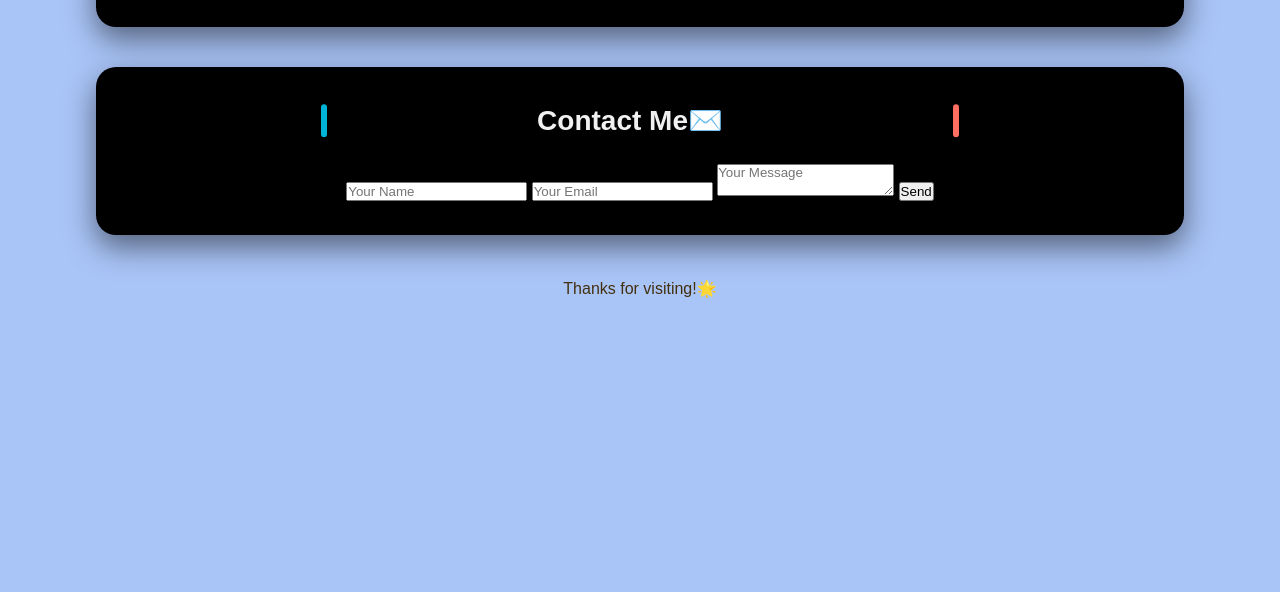
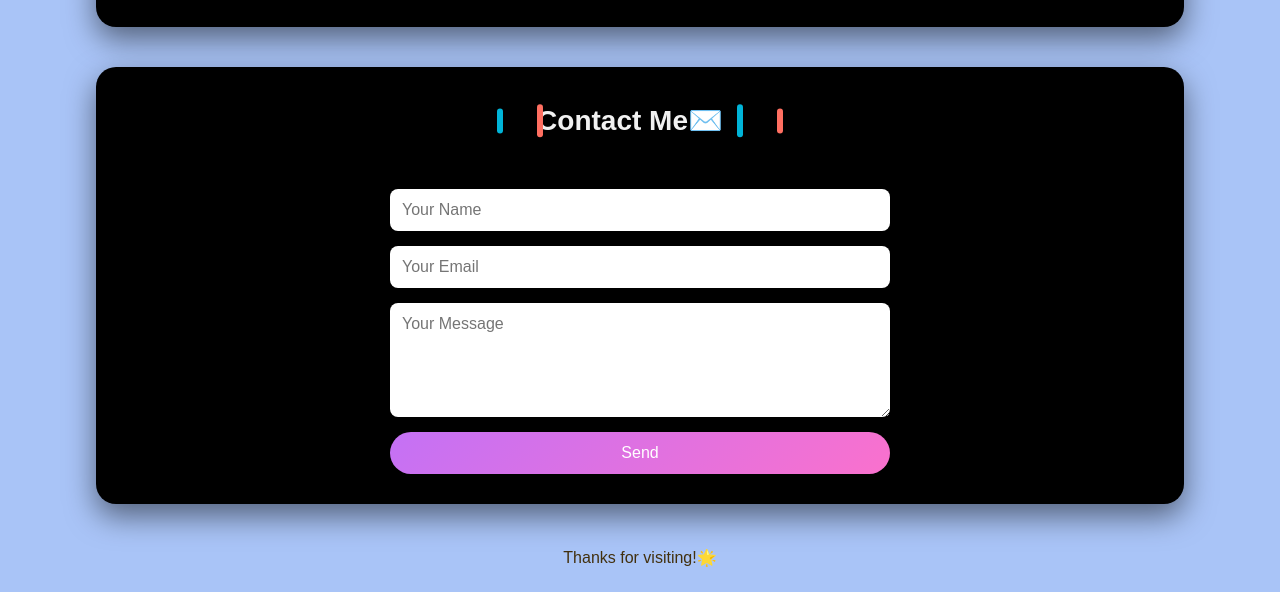
Before and after one commit to trishab004/trisha-portfolio, a plain HTML site: page index.html in a window 1280 px wide. Shown: the part 5217-5809 px from the top of the page. Before the commit the page ends 5539 px from the top, so only its background shows below. Drawn offline with Linux system fonts and the light colour scheme; a small style sheet from the web is missing.

Commit message:
Update index.html

```diff
--- a/index.html
+++ b/index.html
@@ -189,10 +189,58 @@ With a focus on continuous learning and adaptability, I thrive in collaborative
 
   <!-- Contact Form Section (with black background styling via CSS) -->
 <!-- Contact Form Section (with black background styling via CSS) -->
+
+<section class="contact-section" id="contact">
+  <h2 style="position: relative; display: inline-block;">
+    <span style="
+      position: absolute;
+      left: -40px;
+      top: 50%;
+      transform: translateY(-50%);
+      width: 6px;
+      height: 25px;
+      background: #00b4d8;
+      border-radius: 3px;
+    "></span>
+
+    Contact Me✉️
+
+    <span style="
+      position: absolute;
+      right: -40px;
+      top: 50%;
+      transform: translateY(-50%);
+      width: 6px;
+      height: 25px;
+      background: #ff6f61;
+      border-radius: 3px;
+    "></span>
+  </h2>
+
+  <form class="contact-form" action="https://formsubmit.co/trishsocials19@gmail.com" method="POST" style="margin-top: 25px;">
+    <input type="text" name="name" placeholder="Your Name" required>
+    <input type="email" name="email" placeholder="Your Email" required>
+    <textarea name="message" placeholder="Your Message" rows="5" required></textarea>
+    <button type="submit">Send</button>
+  </form>
+</section>
+
+
+
+
+
+
+
+
+
+
+
+<!--
+
 <section class="contact-section">
   <h2>Contact Me✉️</h2>
   <form id="contactForm" action="https://formsubmit.co/trishsocials19@gmail.com" method="POST">
-    <!-- Required hidden inputs for FormSubmit -->
+
     <input type="hidden" name="_captcha" value="false">
     <input type="hidden" name="_template" value="table">
 
@@ -202,6 +250,14 @@ With a focus on continuous learning and adaptability, I thrive in collaborative
     <button type="submit">Send</button>
   </form>
 </section>
+
+-->
+
+
+
+
+
+
 
 
   <!--
@@ -226,9 +282,9 @@ With a focus on continuous learning and adaptability, I thrive in collaborative
   -->
 
 
-
+<!--
   </section>
-
+-->
   <!-- Visitor count display -->
   <p class="visitor-count">Thanks for visiting!🌟</p>
 
```
